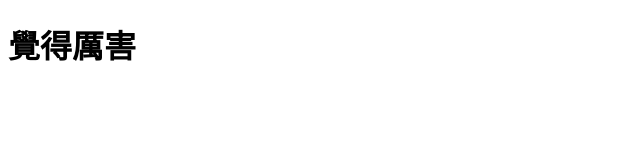
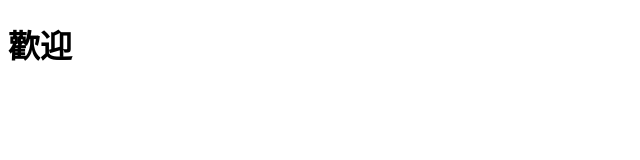
Before and after one commit to rrredoctopusss/rrredoctopusss.github.io, a plain HTML site: page index.html in a window 1280 px wide. Shown: the whole page, without its empty margins (0-640 px from the left). Drawn offline with Linux system fonts and the light colour scheme.

Commit message:
Update index.html

```diff
--- a/index.html
+++ b/index.html
@@ -2,9 +2,9 @@
 <html>
   <head>
     <meta charset="utf-8">
-    <title>你好，GitHub</title>
+    <title>嗨 我是章魚</title>
   </head>
   <body>
-    <h1>覺得厲害</h1>
+    <h1>歡迎</h1>
   </body>
 </html>
```
